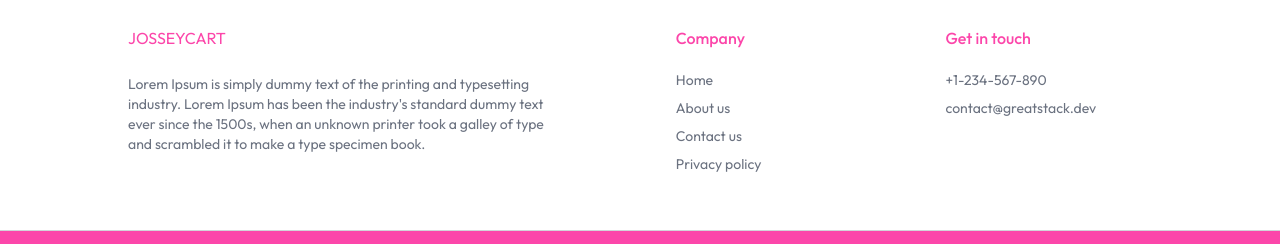
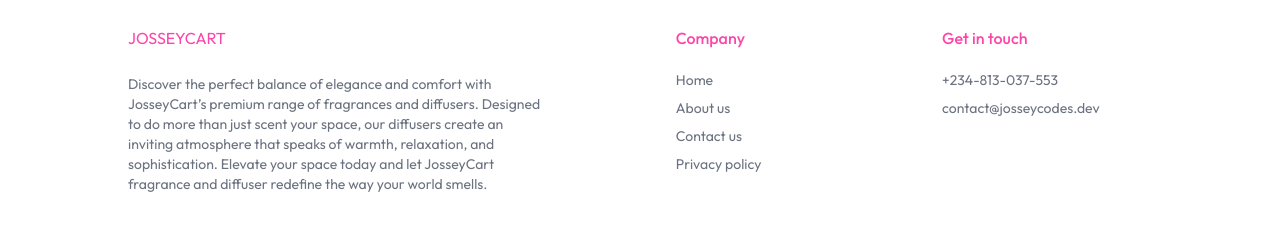
Before and after one commit to josseycodes1/single-seller-ecommerce-site, a Next.js app: page /my-orders in a window 1280 px wide. Shown: the part 893-1137 px from the top of the page. Built offline with nearby package versions, Linux system fonts and the light colour scheme; no server answers.

Commit message:
footer fix

```diff
--- a/app/search/page.jsx
+++ b/app/search/page.jsx
@@ -10,10 +10,11 @@
 
   useEffect(() => {
     if (query) {
-      fetch(`${process.env.NEXT_PUBLIC_API_URL}/products/?search=${query}`)
+      const base = process.env.NEXT_PUBLIC_API_BASE_URL?.replace(/\/$/, "") || "";
+      fetch(`${base}/api/products?search=${encodeURIComponent(query)}`)
         .then((res) => res.json())
         .then((data) => {
-          setProducts(data.results || data);
+          setProducts(data.results || data); // adjust depending on API response
           setLoading(false);
         })
         .catch((err) => {
@@ -41,7 +42,7 @@
           {products.map((product) => (
             <div key={product.id} className="border rounded-lg p-3 shadow">
               <img
-                src={product.images?.[0]?.image || "/placeholder.png"}
+                src={product.images?.[0]?.image_url || "/placeholder.png"}
                 alt={product.name}
                 className="w-full h-40 object-cover rounded"
               />
--- a/components/Footer.jsx
+++ b/components/Footer.jsx
@@ -9,10 +9,9 @@
         <div className="w-4/5">
           <h1 className=" text-josseypink2">JOSSEYCART</h1>
           <p className="mt-6 text-sm">
-            Lorem Ipsum is simply dummy text of the printing and typesetting
-            industry. Lorem Ipsum has been the industry's standard dummy text
-            ever since the 1500s, when an unknown printer took a galley of type
-            and scrambled it to make a type specimen book.
+            Discover the perfect balance of elegance and comfort with JosseyCart’s premium range of fragrances and diffusers.
+            Designed to do more than just scent your space, our diffusers create an inviting atmosphere that speaks of warmth,
+            relaxation, and sophistication. Elevate your space today and let JosseyCart fragrance and diffuser redefine the way your world smells.
           </p>
         </div>
 
@@ -24,13 +23,13 @@
                 <a className="hover:underline transition" href="#">Home</a>
               </li>
               <li>
-                <a className="hover:underline transition" href="#">About us</a>
+                <a className="hover:underline transition" href="/about">About us</a>
               </li>
               <li>
-                <a className="hover:underline transition" href="#">Contact us</a>
+                <a className="hover:underline transition" href="/contact">Contact us</a>
               </li>
               <li>
-                <a className="hover:underline transition" href="#">Privacy policy</a>
+                <a className="hover:underline transition" href="/privacypolicy">Privacy policy</a>
               </li>
             </ul>
           </div>
@@ -40,8 +39,8 @@
           <div>
             <h2 className="font-medium text-josseypink2 mb-5">Get in touch</h2>
             <div className="text-sm space-y-2">
-              <p>+1-234-567-890</p>
-              <p>contact@greatstack.dev</p>
+              <p>+234-813-037-553</p>
+              <p>contact@josseycodes.dev</p>
             </div>
           </div>
         </div>
```
